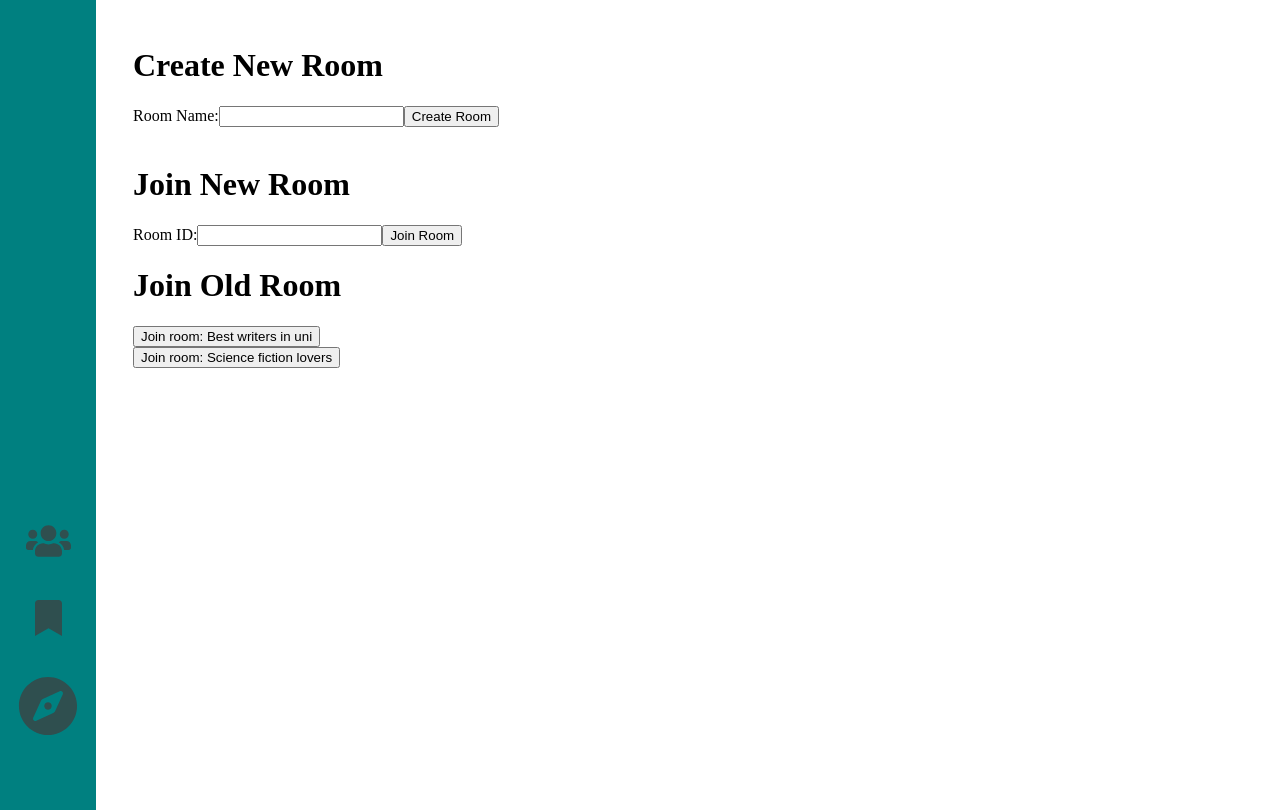
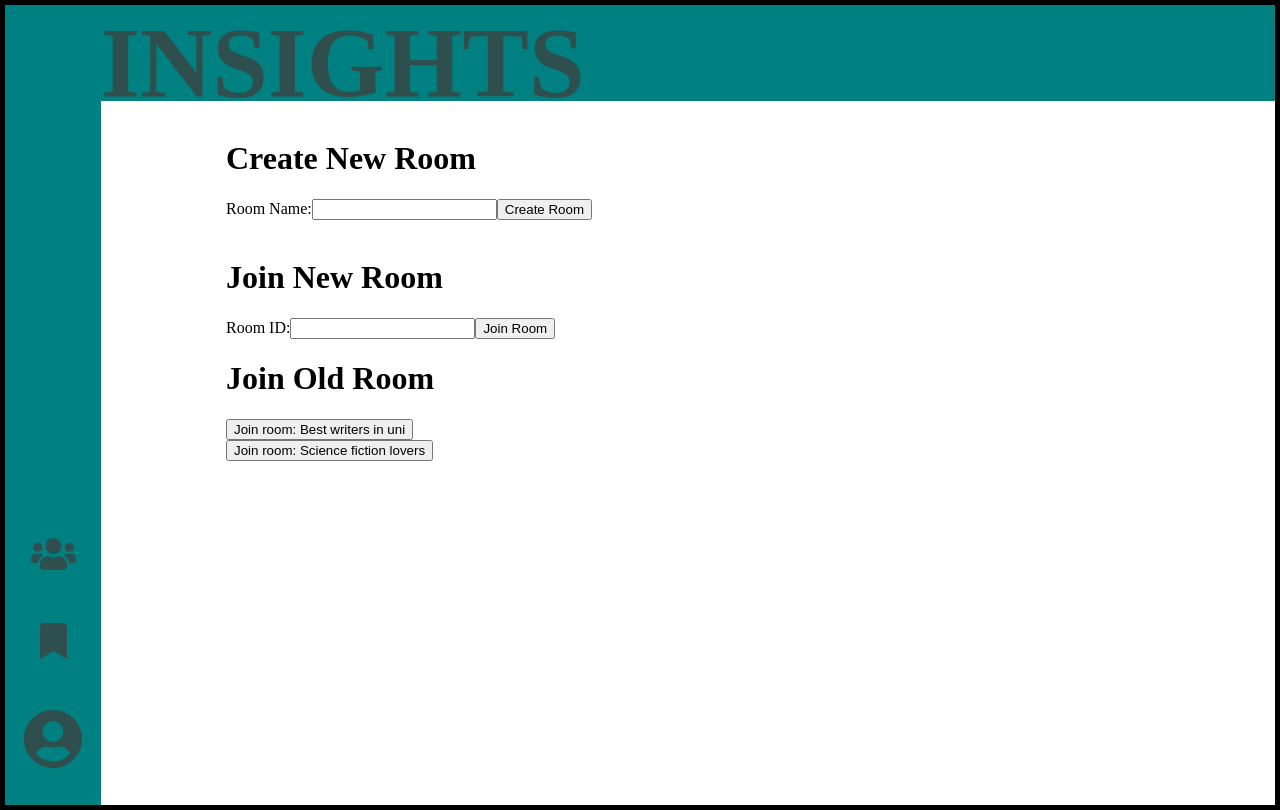
Before and after one commit to jagmeet18/insights-client, a React (Create React App) app: page /login in a window 1280 px wide. Both pictures are taken after a click on the button "Login". Built offline with nearby package versions, Linux system fonts and the light colour scheme; a web font is replaced by a local one.

Commit message:
Fix Navbar & Appbar using Css Grid
Co-authored-by: kishan <kishanbapodra2002@gmail.com>

```diff
--- a/src/App.js
+++ b/src/App.js
@@ -1,4 +1,5 @@
 import { Route, Redirect } from "react-router-dom"
+import styles from './app.module.css'
 // import TextEditor from "./TextEditor";
 // import VirtualSpaces from "./VirtualSpaces";
 // import AppBar from "./AppBar/AppBar";
@@ -16,8 +17,10 @@ export default function App({ match }) {
   	//   const [activeRoom, setActiveRoom] = useState(null);
 
 	return (
+		<div className={styles.app}>
+			<NavBar />
 			<UserProvider>
-			<NavBar />
+				<div className={styles.page}>
 					<Route path={`${match.path}/`}>
 						<Redirect to={`${match.path}/rooms`} />
 					</Route>
@@ -27,6 +30,7 @@ export default function App({ match }) {
 					<Route path={`${match.path}/rooms`}>
 						<Rooms />
 					</Route>
+				</div>
 				{/* <Route path="/rooms" exact>
 					<Rooms
 					roomList={roomList}
@@ -38,5 +42,6 @@ export default function App({ match }) {
 					<VirtualSpace data={activeRoom} />
 				</Route> */}
 			</UserProvider>
+		</div>
   	);
 }
--- a/src/AppBar/appbar.module.css
+++ b/src/AppBar/appbar.module.css
@@ -1,14 +1,13 @@
 .navbar {
     background-color: teal;
     display: flex;
-    justify-self: flex-start;
+    /* justify-self: flex-start; */
     height: 96px;
-    position: fixed;
+    /* position: sticky; */
     z-index: 0;
     width: 100%;
     font-size: 100px;
     color: #3b3b3b;
-    margin-left: 96px;
 }
 
 .navbar img {
--- a/src/AppBar/bar.js
+++ b/src/AppBar/bar.js
@@ -3,6 +3,7 @@ import React from "react"
 import styles from './appbar.module.css'
 
 class AppBar extends React.Component {
+
     render() {
         return(
             <nav className={styles["navbar"]}>
--- a/src/NavBar/bar.js
+++ b/src/NavBar/bar.js
@@ -2,12 +2,6 @@ import React from "react";
 import { NavBarItems } from "./items";
 import styles from "./navbar.module.css";
 import { FontAwesomeIcon } from "@fortawesome/react-fontawesome";
-import {
-  faUsers,
-  faBookmark,
-  faCompass,
-  faUserCircle,
-} from "@fortawesome/free-solid-svg-icons";
 
 export default class NavBar extends React.Component {
   constructor() {
@@ -27,7 +21,6 @@ export default class NavBar extends React.Component {
   }
 
   render() {
-    const icons = [faUsers, faBookmark, faCompass, faUserCircle];
     return (
       <nav className={styles.sidebar}>
         <ul className={styles["sidebar-items"]}>
@@ -60,7 +53,7 @@ export default class NavBar extends React.Component {
                   onMouseEnter={hoverHandler}
                   onMouseLeave={outHandler}
                 >
-                  <FontAwesomeIcon icon={icons[index]} size="2x" />
+                  <FontAwesomeIcon icon={item.fontClass} size="2x" />
                   {
                     // this.state.showText && (
                     this.state[item.title].showText &&
--- a/src/NavBar/items.js
+++ b/src/NavBar/items.js
@@ -1,22 +1,26 @@
-
+import {
+  faUsers,
+  faBookmark,
+  faUserCircle,
+} from "@fortawesome/free-solid-svg-icons";
 
 export const NavBarItems = [
   {
     title: "communities",
     url: "#", //route to communities page
     cName: "side-links-communities",
-    fontClass: "faUsers",
+    fontClass: faUsers,
   },
   {
     title: "rooms",
     url: "#", //route to virtualspace page
     cName: "side-links-virtual-space",
-    fontClass: "faBookmark",
+    fontClass: faBookmark,
   },
   {
     title: "profile",
     url: "#", //route to profile page
     cName: "side-links-profile-page",
-    fontClass: "faUserCircle",
+    fontClass: faUserCircle,
   },
 ];
--- a/src/NavBar/navbar.module.css
+++ b/src/NavBar/navbar.module.css
@@ -1,21 +1,25 @@
 
 .sidebar {
     background-color: teal;
-    height: 100%;
-    width: 96px;
-    position: fixed;
+    /* height: 100vh; */
+    width: 100%;
+    /* position: sticky;  */
     z-index: 1;
-    top: 0;
-    left: 0;
+    /* top: 0; */
+    /* left: 0; */
+    margin: 0px;
     padding-top: 20px;
     display: flex;
-    align-items: center;
+    align-items: flex-end;
     justify-content: center;
 }
 
 .sidebar-items {
-    position: absolute;
-    bottom: 20px;
+    border: 0px;
+    /* border: 5px solid chartreuse; */
+    margin: 0px;
+    position: sticky;
+    bottom: 25px;
     padding: 6px 20px;
     font-size: 18px;
     display: flex;
@@ -25,10 +29,9 @@
 
 .sidebar ul {
     list-style: none;
-}
-
-.sidebar-items li {
-    margin-bottom: 40px;
+    display: flex;
+    flex-direction: column;
+    gap: 50px;
 }
 
 .sidebar-items a {
--- a/src/Profile/page.js
+++ b/src/Profile/page.js
@@ -11,8 +11,8 @@ const Profile = () => {
 
     return (
         <>
-            {/* <AppBar /> */}
-            <div style={{ paddingBottom: "5%", position: "absolute", right: "0", width: "93vw" }}>
+            <AppBar />
+            <div style={{ border: "2px solid purple" }}>
                 {/** Entire top section above the buttons for the catalogue*/}
                 <div style={{
                         display:"flex",
--- a/src/Rooms/page.js
+++ b/src/Rooms/page.js
@@ -2,6 +2,7 @@ import { useEffect, useState, useCallback } from "react"
 // import { getVSData } from "../VirtualSpace/server"
 // import axios from "axios"
 import { useUser } from '../user.context'
+import AppBar from '../AppBar/bar'
 
 export default function Rooms({ match, history }) {
 	const [newRoomId, setNewRoomId] = useState("");
@@ -45,6 +46,8 @@ export default function Rooms({ match, history }) {
 	}
 
 	return (
+		<>
+			<AppBar />
 			<div style={{marginLeft: "125px"}}>
 				<br></br>
 				<h1>Create New Room</h1>
@@ -89,7 +92,7 @@ export default function Rooms({ match, history }) {
 					</>
 				))}
 			</div>
-		// <Switch>
+			{/* // <Switch>
 			// 	<Route path="/" exact>
 			// 		<Redirect to={`/vs/create`} />
 			// 	</Route>
@@ -102,6 +105,7 @@ export default function Rooms({ match, history }) {
 			// 	<Route path="/vs/create">
 			// 		<TextEditor />
 			// 	</Route>
-		// </Switch>
+			// </Switch> */}
+		</>
 	)
 }
--- /dev/null
+++ b/src/app.module.css
@@ -0,0 +1,13 @@
+
+.app {
+    display: grid;
+    border: 5px solid black;
+    height: 100vh;
+    grid-template-columns: 96px auto;
+}
+
+.page {
+    display: grid;
+    width: auto;
+    grid-template-rows: 96px auto;
+}
--- /dev/null
+++ b/src/index.css
@@ -0,0 +1,4 @@
+html, body {
+  height: 100%;
+  margin: 0;
+}
--- a/src/index.js
+++ b/src/index.js
@@ -1,7 +1,7 @@
 import React from "react"
 import ReactDOM from "react-dom"
 import { BrowserRouter as Router, Route, Redirect, Switch } from "react-router-dom"
-// import "./styles.css"
+import "./index.css"
 import Login from "./login"
 import SignUp from "./signup"
 import App from "./app"
--- a/src/sample.user.data.js
+++ b/src/sample.user.data.js
@@ -4,6 +4,24 @@ const CollabsList = [
     title:"Janes Mashup",
     ownerIcon:"https://www.westernunion.com/content/dam/wu/jm/responsive/send-money-in-person-from-jamaica-resp.png",
     communityPosted:"Romance"
+  },
+  {
+    img:"https://media.istockphoto.com/photos/heart-shape-glowing-neon-lights-abstract-background-picture-id1180473593?b=1&k=20&m=1180473593&s=170667a&w=0&h=4Ur4H6C4k6y07ylYkDrOimdVz_pvvQSdFtOrOEjNFM0=",
+    title:"Farhan's Mashup",
+    ownerIcon:"https://www.gravatar.com/avatar/205e460b479e2e5b48aec07710c08d50?s=200",
+    communityPosted:"Adventure"
+  },
+  {
+    img:"https://media.istockphoto.com/photos/heart-shape-glowing-neon-lights-abstract-background-picture-id1180473593?b=1&k=20&m=1180473593&s=170667a&w=0&h=4Ur4H6C4k6y07ylYkDrOimdVz_pvvQSdFtOrOEjNFM0=",
+    title:"Farhan's Mashup",
+    ownerIcon:"https://www.gravatar.com/avatar/205e460b479e2e5b48aec07710c08d50?s=200",
+    communityPosted:"Adventure"
+  },
+  {
+    img:"https://media.istockphoto.com/photos/heart-shape-glowing-neon-lights-abstract-background-picture-id1180473593?b=1&k=20&m=1180473593&s=170667a&w=0&h=4Ur4H6C4k6y07ylYkDrOimdVz_pvvQSdFtOrOEjNFM0=",
+    title:"Farhan's Mashup",
+    ownerIcon:"https://www.gravatar.com/avatar/205e460b479e2e5b48aec07710c08d50?s=200",
+    communityPosted:"Adventure"
   },
   {
     img:"https://media.istockphoto.com/photos/heart-shape-glowing-neon-lights-abstract-background-picture-id1180473593?b=1&k=20&m=1180473593&s=170667a&w=0&h=4Ur4H6C4k6y07ylYkDrOimdVz_pvvQSdFtOrOEjNFM0=",
```
Lines whose indentation alone changed are shown as unchanged.
